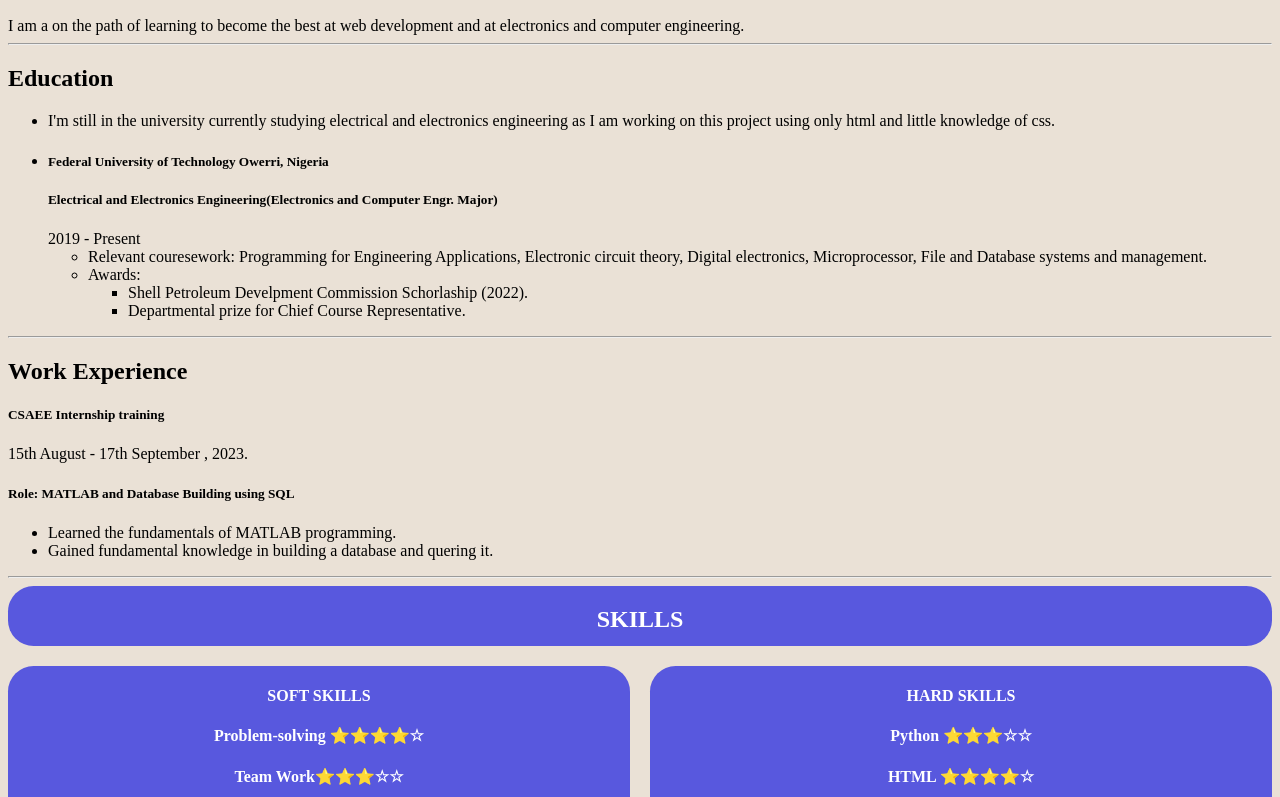
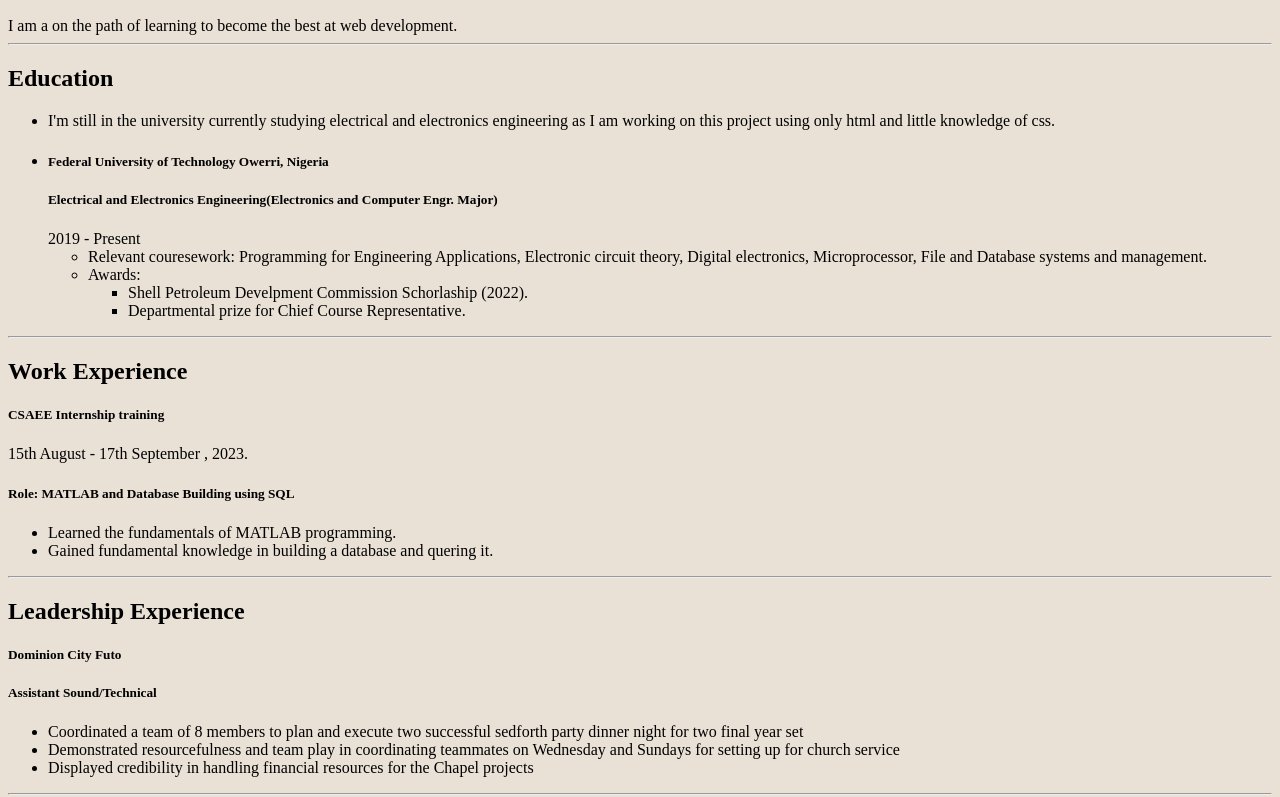
Before and after one commit to Wilson-dev428/My_portfolio, a plain HTML site: page index.html in a window 1280 px wide. Shown: the part 157-954 px from the top of the page. Drawn offline with Linux system fonts and the light colour scheme.

Commit message:
Update index.html
added an icon and the leadership text in the website

```diff
--- a/index.html
+++ b/index.html
@@ -2,9 +2,10 @@
 <html lang="en" style="background-color: rgb(234, 225, 214);">
 
     <head>
-        <title>My_Resume</title>
+        <title>My resume</title>
         <meta charset="UTF-8">
         <link rel="stylesheet" href="skill.css" />
+        <link rel="icon" type="image/x-icon" href="./MICRO.ico">
     </head>
 
     <body>
@@ -15,7 +16,7 @@
         </a>
         <p class="wilson-image">Click on the image to see my picture.</p>
         <h2 class="summary">Summary</h2>
-        I am a on the path of learning to become the best at web development and at electronics and computer engineering.
+        I am a on the path of learning to become the best at web development.
         <hr/>
 
         <h2>Education</h2>
@@ -64,6 +65,17 @@
         </ul>
         <hr/>
 
+        <h2>Leadership Experience</h2>
+        <h5>Dominion City Futo</h5>
+        <h5>Assistant Sound/Technical</h5>
+        <ul>
+            <li>Coordinated a team of 8 members to plan and execute two successful sedforth party dinner night for two final year set</li>
+            <li>Demonstrated resourcefulness and team play in coordinating teammates on Wednesday and Sundays for setting up for church service</li>
+            <li>Displayed credibility in handling financial resources for the Chapel projects </li>
+        </ul>
+
+        <hr/>
+
         <div class="grid">
             <div class="first card">
                 <h2>SKILLS</h2>
```
